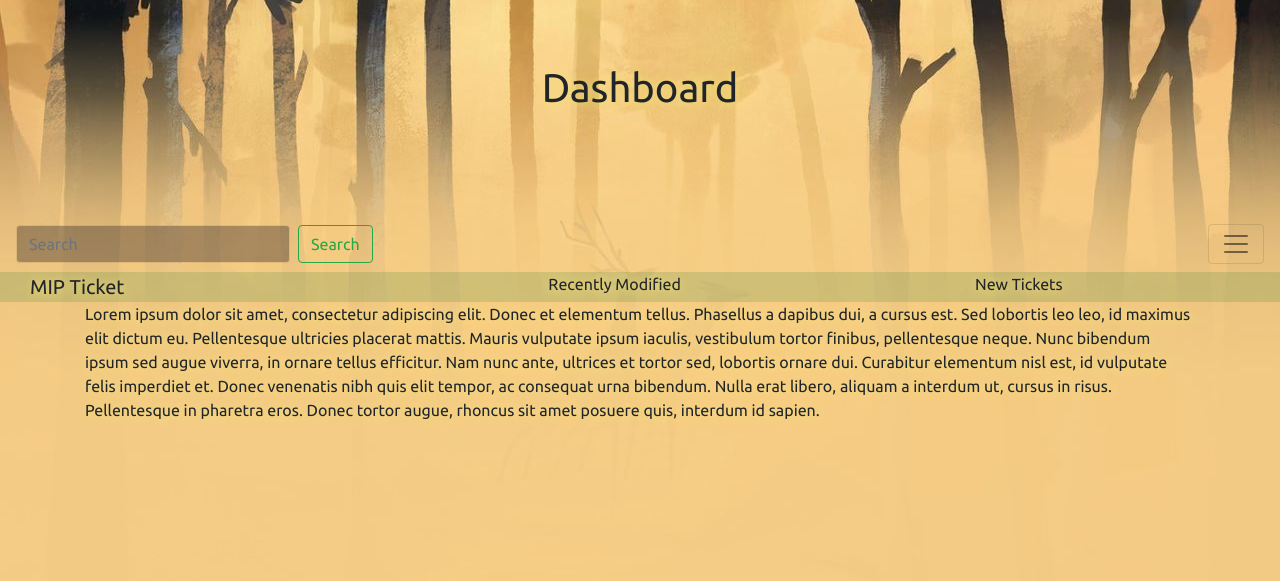
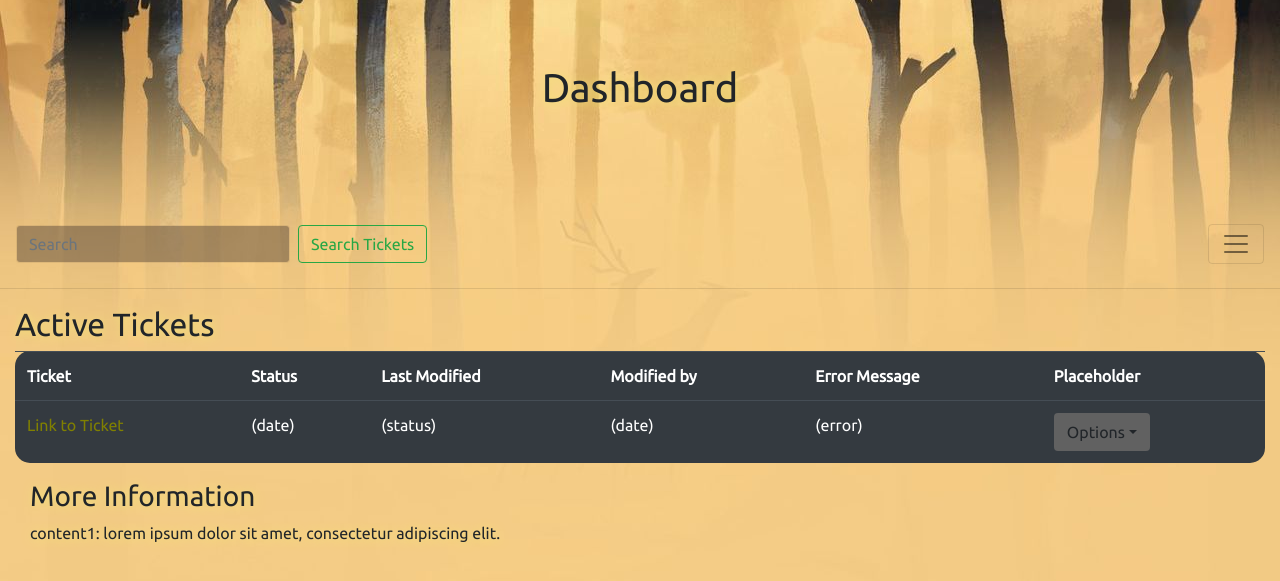
Before and after one commit to Mcclujdd/bugTracker, a PHP site: page / in a window 1280 px wide. Shown: the top 581 px of the page. Run offline with PHP 8.4, Linux system fonts and the light colour scheme.

Commit message:
Layout refined. Table for ticket overview added.

```diff
--- a/index.html
+++ b/index.html
@@ -19,7 +19,7 @@
         <nav class="navbar navbar-toggleable-md navbar-light">
           <form class="form-inline my-2 my-lg-0">
             <input class="form-control mr-sm-2" type="text" placeholder="Search">
-            <button class="btn btn-outline-success my-2 my-sm-0" type="submit">Search</button>
+            <button class="btn btn-outline-success my-2 my-sm-0" type="submit">Search Tickets</button>
           </form>
           <button class="navbar-toggler ml-auto" type="button" data-toggle="collapse" data-target="#navbarSupportedContent" aria-controls="navbarSupportedContent" aria-expanded="false" aria-label="Toggle navigation">
             <span class="navbar-toggler-icon"></span>
@@ -35,24 +35,49 @@
 
           </div>
         </nav>
-
+<hr>
 <!-- Main Content -->
         <div class="container-fluid " style="background: rgba(60, 136, 63, 0.2)">
           <div class="row">
-            <div class="col-sm-5">
-              <div class="container">
-                <div class="lead">
-                  MIP Ticket
-                </div>
-              </div>
+            <!-- panel for important updates and relevant information that can be dismissed -->
+            <div class="panel panel-info">
+              <!-- populate with script based on form fill on admin side -->
             </div>
-            <div class="col-sm-4">Recently Modified</div>
-            <div class="col-sm-3">New Tickets</div>
           </div>
         </div>
-        <div class="container width-100%">
-          <p>Lorem ipsum dolor sit amet, consectetur adipiscing elit. Donec et elementum tellus. Phasellus a dapibus dui, a cursus est. Sed lobortis leo leo, id maximus elit dictum eu. Pellentesque ultricies placerat mattis. Mauris vulputate ipsum iaculis, vestibulum tortor finibus, pellentesque neque. Nunc bibendum ipsum sed augue viverra, in ornare tellus efficitur. Nam nunc ante, ultrices et tortor sed, lobortis ornare dui. Curabitur elementum nisl est, id vulputate felis imperdiet et. Donec venenatis nibh quis elit tempor, ac consequat urna bibendum. Nulla erat libero, aliquam a interdum ut, cursus in risus. Pellentesque in pharetra eros. Donec tortor augue, rhoncus sit amet posuere quis, interdum id sapien.</p>
+<!-- Selected Bug Information -->
+        <div class="container-fluid">
+          <table class="table table-fluid table-dark active_tickets">
+            <h2>Active Tickets</h2>
+              <tr>
+                <!-- this should populate with a script based on active tickets assigned to current user in the database -->
+                <th>Ticket</th>
+                <th>Status</th>
+                <th>Last Modified</th>
+                <th>Modified by</th>
+                <th>Error Message</th>
+                <th>Placeholder</th>
+              </tr>
+              <tr>
+                <td><a href="#">Link to Ticket</a></td>
+                <td>(date)</td>
+                <td>(status)</td>
+                <td>(date)</td>
+                <td>(error)</td>
+                <td>
+                  <button class="btn dropdown-toggle" data-toggle="dropdown" data-target="ticketOptions">Options</button>
+                  <div class="dropdown-menu" id="ticketOptions">
+                    <a class="dropdown-item" href="#">Delete</a>
+                  </div>
+                </td>
+              </tr>
+          </table>
+          <div class="container-fluid">
+            <h3>More Information</h3>
+            <p>content1: lorem ipsum dolor sit amet, consectetur adipiscing elit.</p>
+          </div>
         </div>
+
 <!-- scripts -->
   <div>
     <script src="https://code.jquery.com/jquery-3.5.1.slim.min.js" integrity="sha384-DfXdz2htPH0lsSSs5nCTpuj/zy4C+OGpamoFVy38MVBnE+IbbVYUew+OrCXaRkfj" crossorigin="anonymous"></script>
--- a/styles/main.css
+++ b/styles/main.css
@@ -26,3 +26,16 @@ input.form-control {
   background: rgba(247, 207, 135, 0.0);
   text-align: center;
 }
+
+table,tr,th {
+  border-radius: 15px;
+  text-shadow: none;
+}
+
+.active_tickets a{
+  color: olive;
+}
+
+table button {
+  background-color: #616161 !important;
+}
```
